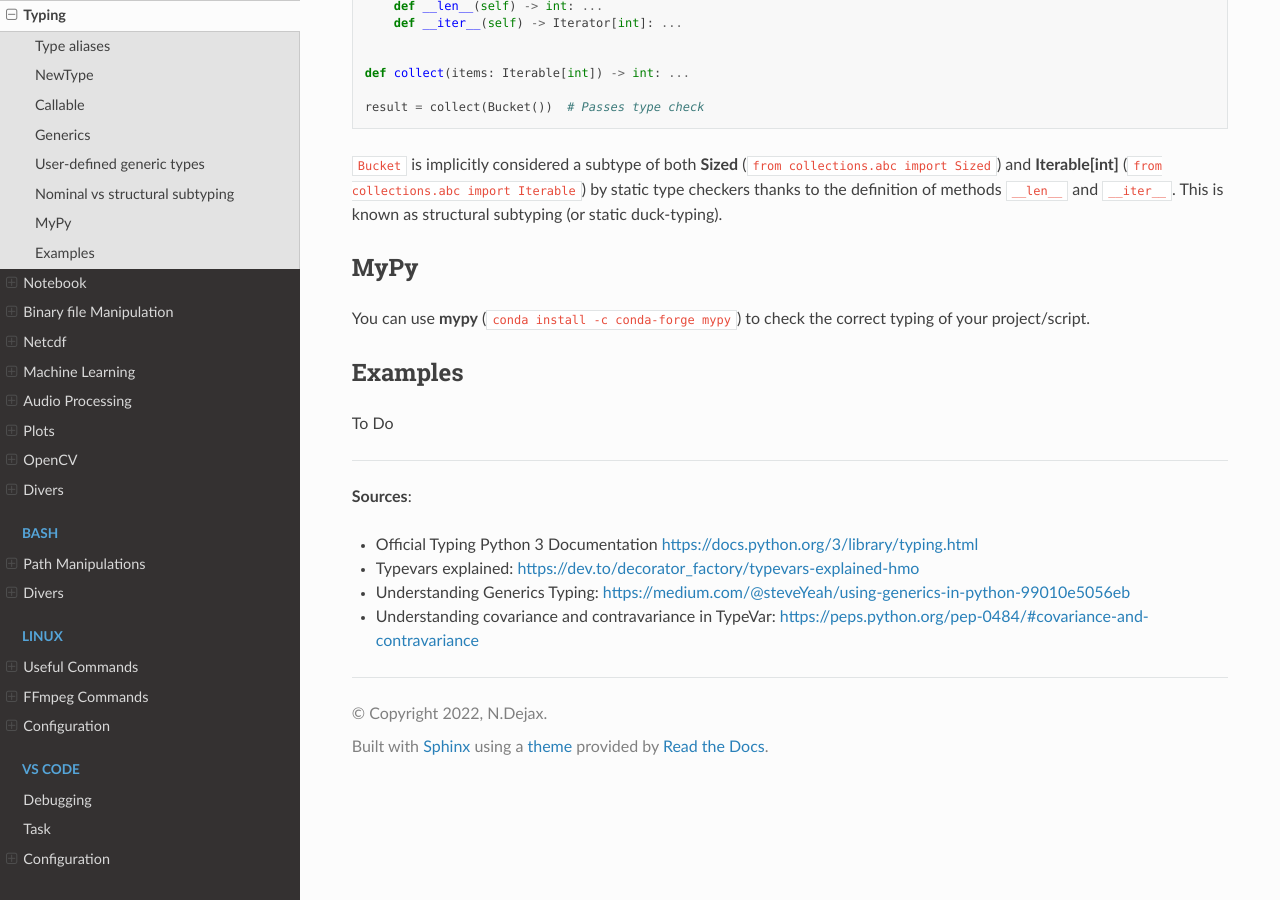
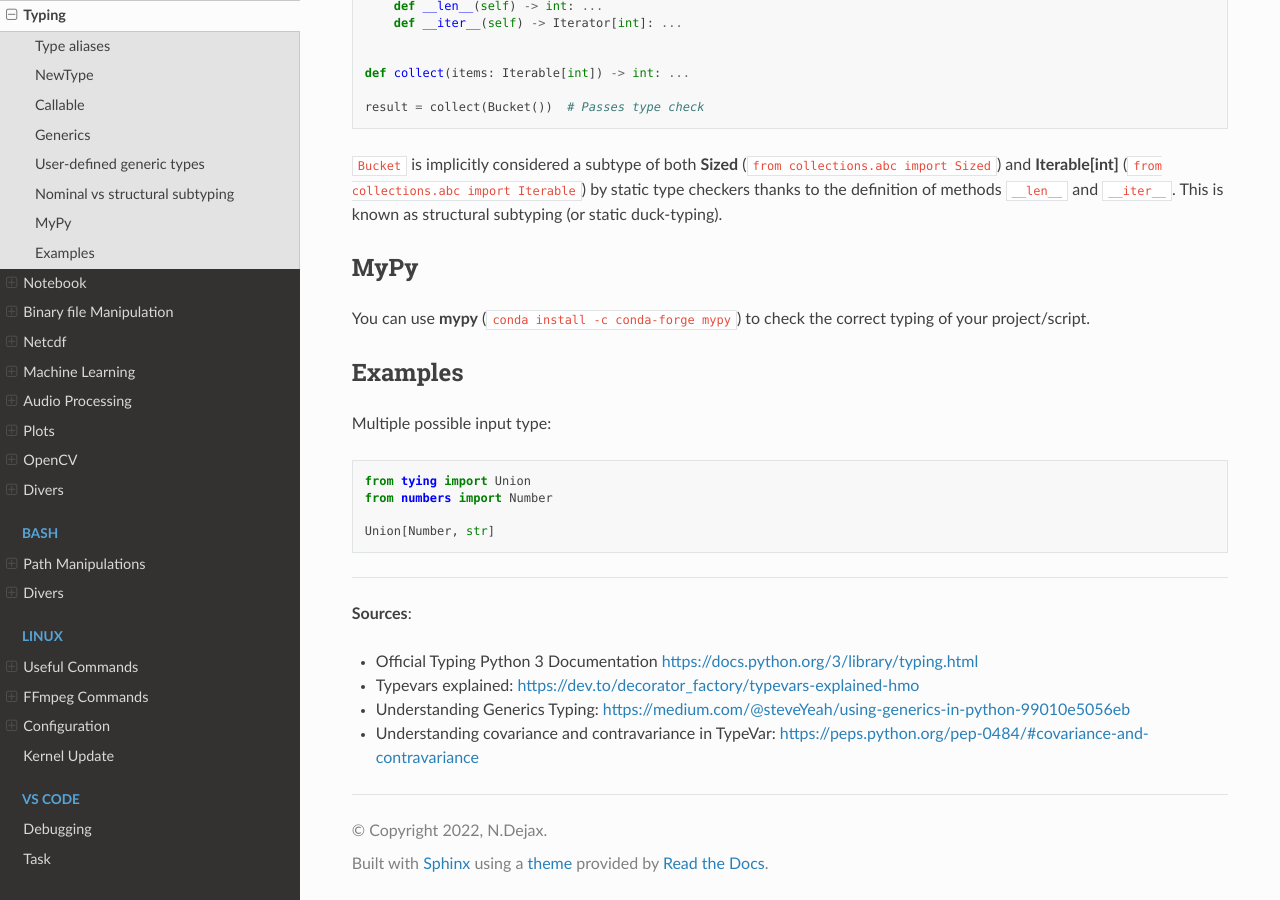
Before and after one commit to Niicoo/algolisto, a Sphinx documentation site: the page built from docs/source/python/typing.rst, in a window 1280 px wide and 900 px high, scrolled down 2334 px. Built offline with Sphinx 7.4.7 and the Read the Docs theme 2.0.0, drawn with Linux system fonts in a browser that asks for light colours.

Commit message:
Adding Kernel update page

```diff
--- a/docs/source/index.rst
+++ b/docs/source/index.rst
@@ -87,6 +87,7 @@
    /linux/useful_commands
    /linux/ffmpeg_commands
    /linux/configuration
+   /linux/kernel_update
 
 
 .. toctree::
--- a/docs/source/python/audio_processing.rst
+++ b/docs/source/python/audio_processing.rst
@@ -133,14 +133,14 @@
     :height: 250pt
 
 
+.. note::
+    Except wave format, there is no easy and straightforward way to write audio files in python. Therefore, it's best to write first the audio file in the wave format and convert it with tools such as **ffmpeg**.
+
 
 Opening Other audio files formats
 #################################
 
 The best current library to open audio files other than wave files is **librosa**.
-
-.. note::
-    Except wave format, there is no easy and straightforward way to write audio files in python. Therefore, it's best to write first the audio file in the wave format and convert it with tools such as **ffmpeg**.
 
 
 You can install **librosa** by running:
--- a/docs/source/python/typing.rst
+++ b/docs/source/python/typing.rst
@@ -155,7 +155,15 @@
 Examples
 ########
 
-To Do
+Multiple possible input type:
+
+.. code-block:: python
+
+    from tying import Union
+    from numbers import Number
+
+    Union[Number, str]
+
 
 ------------------------------------------------------------
 
```
Also changed, not shown: README.md (+1 -0 lines), docs/source/linux/kernel_update.rst (added, +14 -0 lines).
